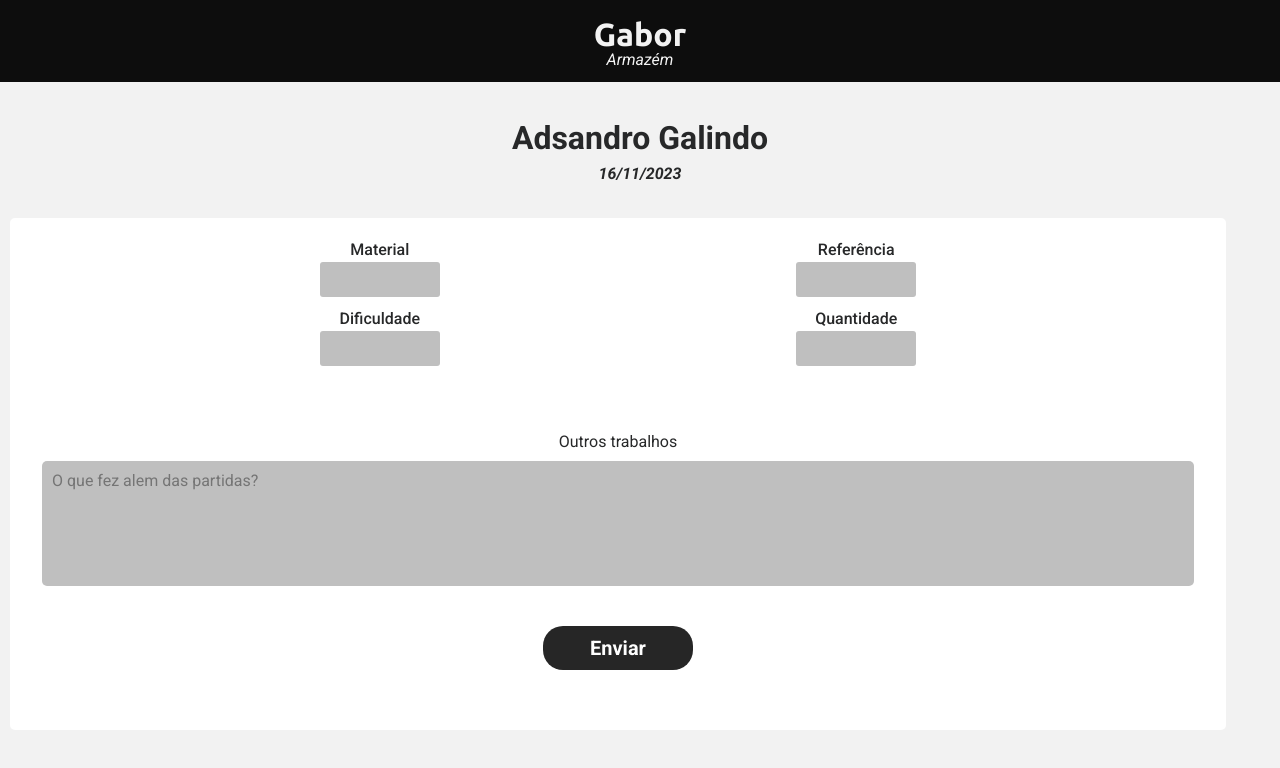
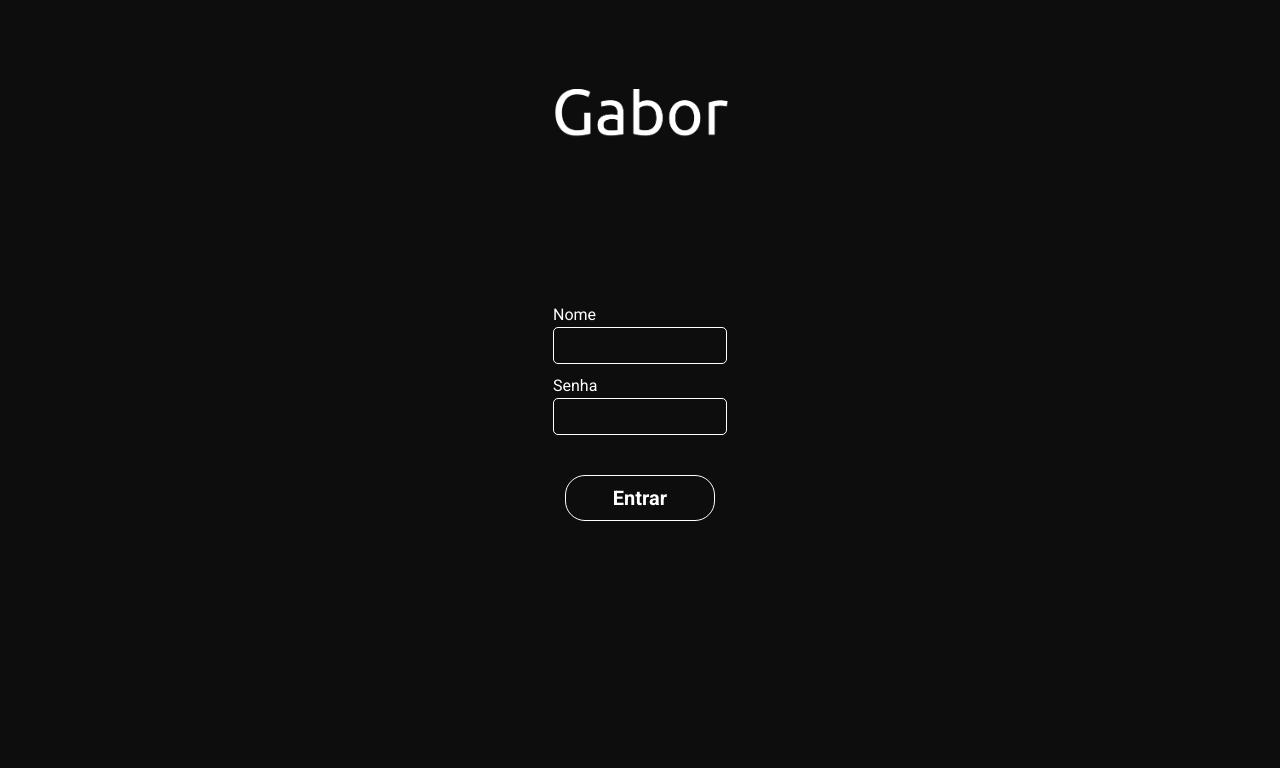
Before and after one commit to galindoptbr/GaborArmazem, a React (Vite) app: page / in a window 1280 px wide. Shown: the top 768 px of the page. Built offline with nearby package versions, Linux system fonts and the light colour scheme.

Commit message:
tela de login, date

```diff
--- a/package.json
+++ b/package.json
@@ -15,9 +15,10 @@
     "firebase": "^10.6.0",
     "jspdf": "^2.5.1",
     "react": "^18.2.0",
+    "react-calendar": "^4.6.1",
     "react-dom": "^18.2.0",
     "react-icons": "^4.12.0",
-    "react-router-dom": "^6.18.0"
+    "react-router-dom": "^6.19.0"
   },
   "devDependencies": {
     "@types/react": "^18.2.15",
--- a/src/App.jsx
+++ b/src/App.jsx
@@ -1,12 +1,17 @@
 import { Home } from "./assets/Pages/Home/Home";
-
+import { BrowserRouter, Routes, Route, Navigate } from "react-router-dom";
+import { Login } from "./assets/Pages/Login/Login";
 
 function App() {
-
   return (
     <>
       <div className="App">
-        <Home />
+        <BrowserRouter>
+          <Routes>
+            <Route exact path="/" element={<Login />} />
+            <Route exact path="/home" element={<Home />} />
+          </Routes>
+        </BrowserRouter>
       </div>
     </>
   );
--- a/src/assets/Pages/Home/Home.jsx
+++ b/src/assets/Pages/Home/Home.jsx
@@ -1,9 +1,28 @@
+import styles from "./Home.module.css";
 import { useRef, useState } from "react";
-import styles from "./Home.module.css";
 import { jsPDF } from "jspdf";
+import logoGabor from "../../Images/logo-gabor.png";
+import { useLocation } from "react-router-dom";
+import Calendar from "react-calendar";
+import "react-calendar/dist/Calendar.css";
+import { BsCalendarWeek } from "react-icons/bs";
 
 export const Home = () => {
-  const opcoesMaterial = ["", "SOLAS", "PALMILHAS", "TACOES"];
+  const location = useLocation();
+  const { state } = location;
+  const name = state && state.name ? state.name : "Usuário";
+
+  const [selectDate, setSelectDate] = useState(new Date());
+  const [showCalendar, setShowCalendar] = useState(false);
+
+  const opcoesMaterial = [
+    "",
+    "SOLAS",
+    "PALMILHAS Acab",
+    "PALMILHAS Mont",
+    "TACOES",
+    "CUNHAS",
+  ];
   const [escolhaMaterial, setEscolhaMaterial] = useState("");
 
   const opcoesDificuldade = ["", "A", "B", "C"];
@@ -14,6 +33,14 @@
   const [observacoes, setObservacoes] = useState("");
 
   const form = useRef();
+
+  const handleShowCalendar = () => {
+    setShowCalendar(!showCalendar);
+  };
+
+  const handleDataChange = (date) => {
+    setSelectDate(date);
+  };
 
   const handleEscolhaMaterial = (e) => {
     setEscolhaMaterial(e.target.value);
@@ -38,11 +65,13 @@
   const generatePDF = () => {
     return new Promise((resolve) => {
       const doc = new jsPDF();
-      doc.text(`Material: ${escolhaMaterial}`, 10, 10);
-      doc.text(`Referência: ${referencia}`, 10, 20);
-      doc.text(`Dificuldade: ${escolhaDificuldade}`, 10, 30);
-      doc.text(`Quantidade: ${quantidade}`, 10, 40);
-      doc.text(`Observações: ${observacoes}`, 10, 50);
+      doc.text(`${name}`, 10, 10);
+      doc.text(`Dia: ${selectDate.toLocaleDateString()}`, 10, 20);
+      doc.text(`Material: ${escolhaMaterial}`, 10, 30);
+      doc.text(`Referência: ${referencia}`, 10, 40);
+      doc.text(`Dificuldade: ${escolhaDificuldade}`, 10, 50);
+      doc.text(`Quantidade: ${quantidade}`, 10, 60);
+      doc.text(`Observações: ${observacoes}`, 10, 70);
       const pdfOutput = doc.output();
       doc.save("a4.pdf");
 
@@ -94,15 +123,26 @@
   return (
     <div className={styles.home}>
       <div className={styles.headerHome}>
-        <h1>Gabor</h1>
-        <p>Armazém</p>
+        <img src={logoGabor} alt="logo da gabor" />
       </div>
       <div className={styles.infoPerson}>
-        <h2>Adsandro Galindo</h2>
-        <p>16/11/2023</p>
+        <h2>{name}</h2>
+        <p>{selectDate.toLocaleDateString()}</p>
+        <div>
+          <button
+            className={styles.btnShowCalendar}
+            onClick={handleShowCalendar}
+          >
+            <BsCalendarWeek size={15} />
+          </button>
+          {showCalendar && (
+            <Calendar onChange={handleDataChange} value={selectDate} />
+          )}
+        </div>
       </div>
       <div className={styles.formContainer}>
         <form ref={form} onSubmit={sendEmailWithAttachment}>
+          <div className={styles.boxOpcoes}>
             <div className={styles.material}>
               <label>Material</label>
               <select value={escolhaMaterial} onChange={handleEscolhaMaterial}>
@@ -142,6 +182,7 @@
                 onChange={handleQuantidadeChange}
               />
             </div>
+          </div>
           <div className={styles.observacoes}>
             <p>Outros trabalhos</p>
             <textarea
--- a/src/assets/Pages/Home/Home.module.css
+++ b/src/assets/Pages/Home/Home.module.css
@@ -8,17 +8,9 @@
     background-color: #0D0D0D;
 }
 
-.headerHome h1 {
-    color: #F2F2F2;
-    margin-bottom: -10px;
-    margin-top: 10px;
-    font-family: 'Ubuntu', sans-serif;
-}
-
-.headerHome p {
-    font-style: italic;
-    color: #F2F2F2;
-    margin-bottom: 10px;
+.headerHome img {
+    width: 150px;
+    padding: 10px;
 }
 
 .infoPerson {
@@ -38,7 +30,16 @@
     font-style: italic;
 }
 
-.formContainer form {
+.btnShowCalendar {
+    position: absolute;
+    right: 30%;
+    bottom: 81%;
+    color: #0D0D0D;
+    padding: 5px;
+    border-radius: 3px;
+}
+
+.boxOpcoes {
     display: flex;
     justify-content: center;
     align-items: center;
--- /dev/null
+++ b/src/assets/Pages/Login/Login.jsx
@@ -0,0 +1,47 @@
+import styles from "./Login.module.css";
+import logoGabor from "../../Images/logo-gabor.png";
+import { useState } from "react";
+import { useNavigate } from "react-router-dom";
+
+export const Login = () => {
+  const [name, setName] = useState("");
+  const [password, setPassword] = useState("");
+  const navigate = useNavigate();
+
+  const handlePasswordSubmit = () => {
+    if (password === "gabor123") {
+      navigate("/home", { state: { name } });
+    } else {
+      console.log("Senha incorreta");
+    }
+  };
+
+  const handlePasswordChange = (e) => {
+    setPassword(e.target.value);
+  };
+
+  const handleNameChange = (e) => {
+    setName(e.target.value);
+  };
+
+  return (
+    <div className={styles.login}>
+      <img src={logoGabor} alt="logotipo da gabor" />
+      <div className={styles.formContainer}>
+        <form>
+          <label>Nome</label>
+          <input type="text" value={name} onChange={handleNameChange} />
+          <label>Senha</label>
+          <input
+            type="password"
+            value={password}
+            onChange={handlePasswordChange}
+          />
+          <button className={styles.btn} onClick={handlePasswordSubmit}>
+            Entrar
+          </button>
+        </form>
+      </div>
+    </div>
+  );
+};
--- /dev/null
+++ b/src/assets/Pages/Login/Login.module.css
@@ -0,0 +1,47 @@
+.login {
+    display: flex;
+    justify-content: center;
+    align-items: center;
+    flex-direction: column;
+    height: 100vh;
+    background-color: #0D0D0D;
+}
+
+.login img {
+    width: 200px;
+    margin-bottom: 150px;
+}
+
+.formContainer form {
+    display: flex;
+    justify-content: center;
+    align-items: flex-start;
+    flex-direction: column;
+    margin-bottom: 150px;
+}
+
+.formContainer label {
+    color: #ffff;
+    padding-top: 10px;
+}
+
+.formContainer input {
+    border: 1px solid white;
+    color: #ffff;
+    border-radius: 5px;
+    padding: 10px;
+}
+
+.btn {
+    display: flex;
+    justify-content: center;
+    align-items: center;
+    border: 1px solid white;
+    font-weight: 600;
+    font-size: 20px;
+    color: #ffff;
+    padding: 10px;
+    border-radius: 20px;
+    width: 150px;
+    margin: 2em auto;
+}
--- a/src/index.css
+++ b/src/index.css
@@ -119,3 +119,7 @@
 button:disabled {
   background-color: #272829;
 }
+
+.react-calendar {
+  border-radius: 5px;
+}
```
Also changed, not shown: src/assets/Firebase/Firebase.jsx (deleted, +0 -12 lines), src/assets/Images/logo-gabor.png (added), 1 other file (tests, documents, lock files or other folders). Lines whose indentation alone changed are shown as unchanged.
